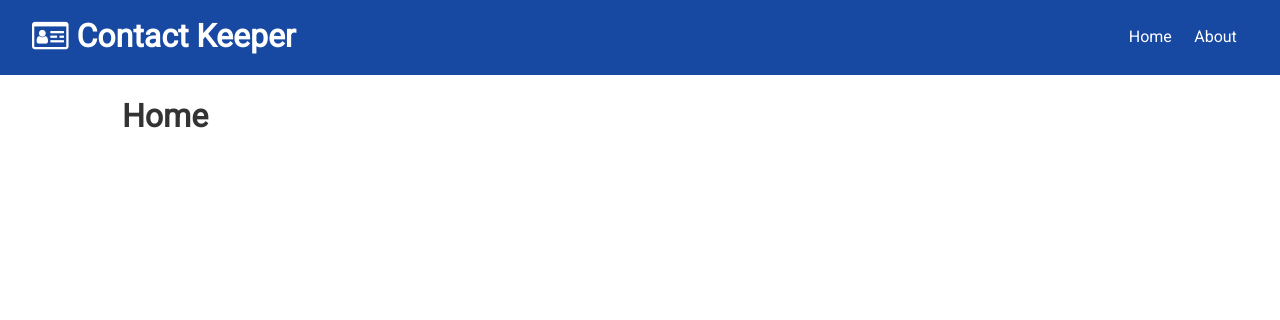
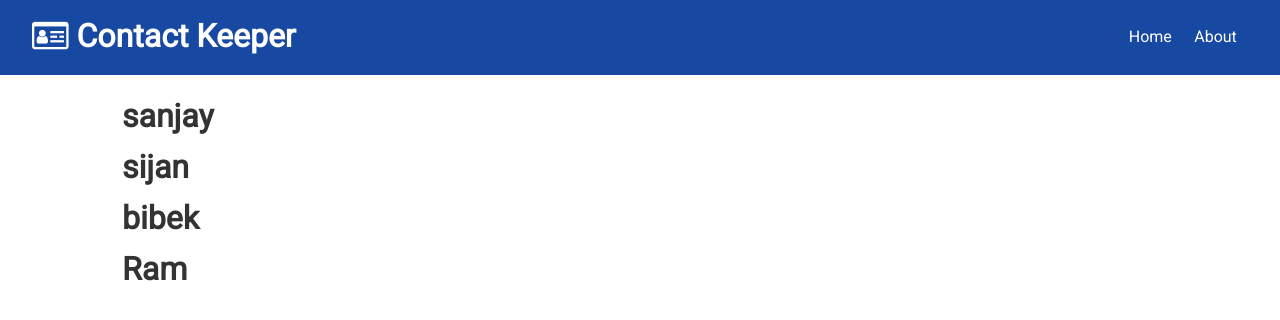
Before and after one commit to Sanjay-RD/Contact-Keeper, a React (Create React App) app in the folder client/: page / in a window 1280 px wide. Shown: the top 320 px of the page. Built offline with nearby package versions, Linux system fonts and the light colour scheme.

Commit message:
Contact Context & Global State & Contacts components

```diff
--- a/client/src/App.js
+++ b/client/src/App.js
@@ -3,10 +3,12 @@ import { BrowserRouter as Router, Route, Switch } from "react-router-dom";
 import Header from "./component/layout/Header";
 import Home from "./component/pages/Home";
 import About from "./component/pages/About";
+import ContactState from "./context/contact/ContactState";
 import "./App.css";
 
 function App() {
   return (
+    <ContactState>
       <Router>
         <Fragment>
           <Header title="Contact Keeper" icon="fa fa-id-card-o" />
@@ -18,6 +20,7 @@ function App() {
           </div>
         </Fragment>
       </Router>
+    </ContactState>
   );
 }
 
--- /dev/null
+++ b/client/src/component/contact/Contacts.js
@@ -0,0 +1,16 @@
+import React, { useContext } from "react";
+import ContactContext from "../../context/contact/contactContext";
+
+const Contacts = () => {
+  const contactContext = useContext(ContactContext);
+  const { contacts } = contactContext;
+  return (
+    <React.Fragment>
+      {contacts.map((contact) => (
+        <h1>{contact.name}</h1>
+      ))}
+    </React.Fragment>
+  );
+};
+
+export default Contacts;
--- a/client/src/component/pages/Home.js
+++ b/client/src/component/pages/Home.js
@@ -1,10 +1,11 @@
 import React from "react";
+import Contacts from "../contact/Contacts";
 
 const Home = () => {
   return (
-    <div>
-      <h1>Home</h1>
-    </div>
+    <React.Fragment>
+      <Contacts />
+    </React.Fragment>
   );
 };
 
--- /dev/null
+++ b/client/src/context/contact/ContactState.js
@@ -0,0 +1,75 @@
+import React, { useReducer } from "react";
+import { v4 as uuidv4 } from "uuid";
+import ContactContext from "./contactContext";
+import ContactReducer from "./contactReducer";
+import {
+  ADD_CONTACT,
+  DELETE_CONTACT,
+  SET_CURRENT,
+  CLEAR_CURRENT,
+  UPDATE_CONTACT,
+  FILTER_CONTACTS,
+} from "../types";
+
+const ContactState = (props) => {
+  const initialState = {
+    contacts: [
+      {
+        id: 1,
+        name: "sanjay",
+        email: "rishidevsanjay9@gmail.com",
+        phone: "222-222-222",
+        type: "personal",
+      },
+      {
+        id: 2,
+        name: "sijan",
+        email: "sijan@gmail.com",
+        phone: "888-888-888",
+        type: "professional",
+      },
+      {
+        id: 3,
+        name: "bibek",
+        email: "bibek@gmail.com",
+        phone: "33-33-33",
+        type: "personal",
+      },
+      {
+        id: 4,
+        name: "Ram",
+        email: "ram@gmail.com",
+        phone: "999-999-999",
+        type: "professional",
+      },
+    ],
+  };
+
+  const [state, disatch] = useReducer(ContactReducer, initialState);
+
+  //   add Contact
+
+  // Delete Contact
+
+  // set Current Contact
+
+  // clear current contact
+
+  // update Contact
+
+  // Filter Contacts
+
+  // clear Filter
+
+  return (
+    <ContactContext.Provider
+      value={{
+        contacts: state.contacts,
+      }}
+    >
+      {props.children}
+    </ContactContext.Provider>
+  );
+};
+
+export default ContactState;
--- /dev/null
+++ b/client/src/context/contact/contactContext.js
@@ -0,0 +1,5 @@
+import { createContext } from "react";
+
+const contactContext = createContext();
+
+export default contactContext;
--- /dev/null
+++ b/client/src/context/types.js
@@ -0,0 +1,9 @@
+export const ADD_CONTACT = "ADD_CONTACT";
+export const DELETE_CONTACT = "DELETE_CONTACT";
+export const SET_CURRENT = "SET_CURRENT";
+export const CLEAR_CURRENT = "CLEAR_CURRENT";
+export const UPDATE_CONTACT = "UPDATE_CONTACT";
+export const FILTER_CONTACTS = "FILTER_CONTACTS";
+export const CLEAR_FILTER = "CLEAR_FILTER";
+export const SET_ALERT = "SET_ALERT";
+export const REMOVE_ALERT = "REMOVE_ALERT";
```
Also changed, not shown: client/src/component/contact/ContactItems.js (added), client/src/context/contact/contactReducer.js (added), 1 other file (tests, documents, lock files or other folders). Lines whose indentation alone changed are shown as unchanged.
